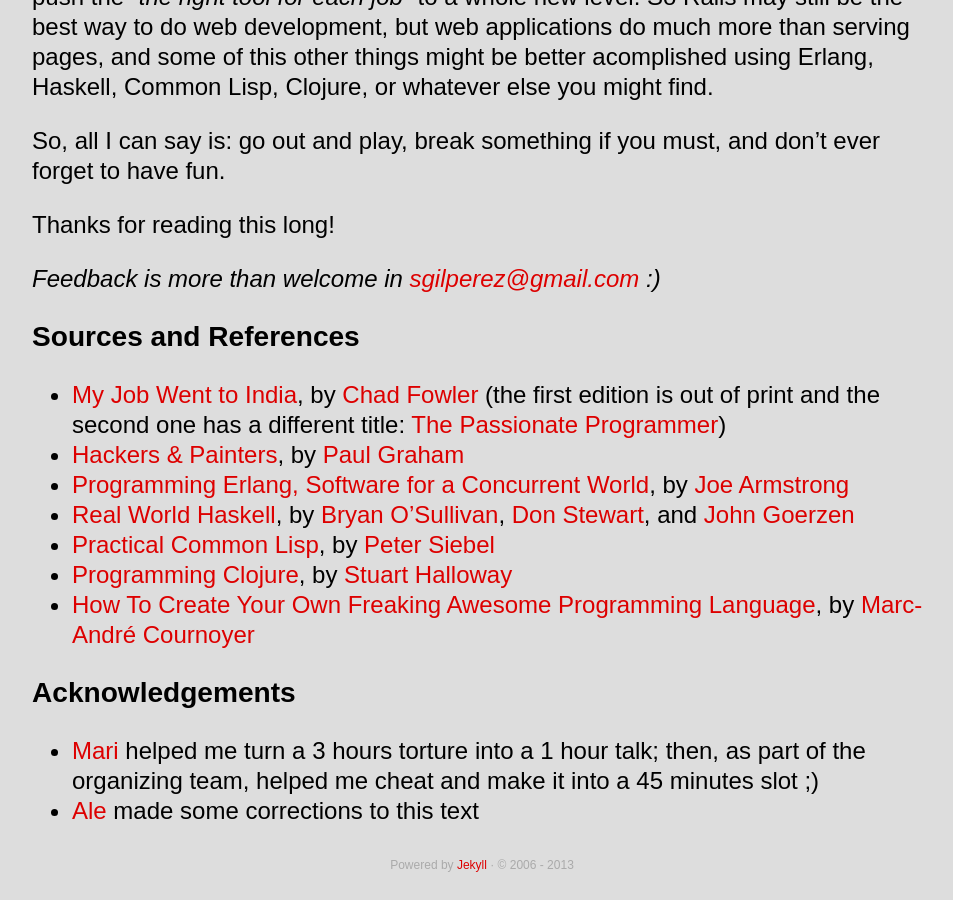
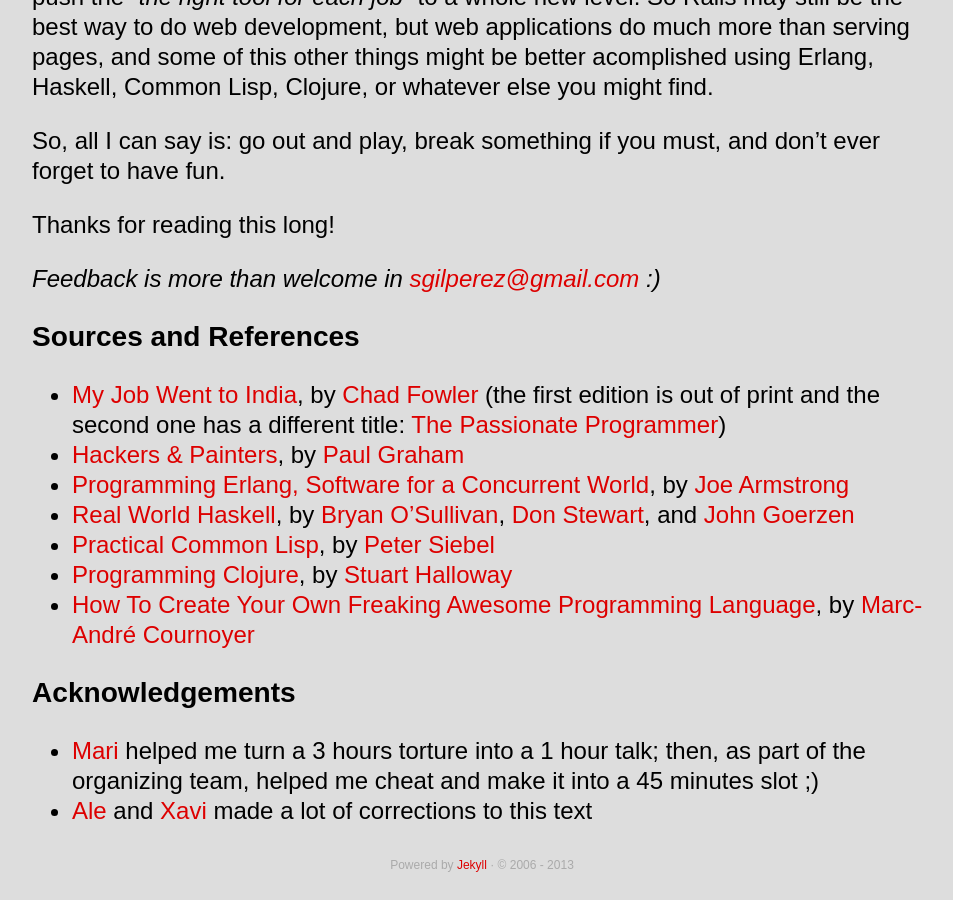
Before and after one commit to porras/porras.github.com, a Jekyll site: the page built from writings/_posts/2013-03-01-five-languages-in-a-moment.md, in a window 1280 px wide and 900 px high, scrolled down 25839 px. Shown: the whole window, without its empty margins (158-1111 px from the left). Built offline with Jekyll 4.4.1, drawn with Linux system fonts in a browser that asks for light colours; Markdown is read by kramdown in place of the engine named in the settings.

Commit message:
Xavi is the boss

```diff
--- a/writings/_posts/2013-03-01-five-languages-in-a-moment.md
+++ b/writings/_posts/2013-03-01-five-languages-in-a-moment.md
@@ -659,4 +659,4 @@ Thanks for reading this long!
 ### Acknowledgements
 
 * [Mari](http://twitter.com/valakirka) helped me turn a 3 hours torture into a 1 hour talk; then, as part of the organizing team, helped me cheat and make it into a 45 minutes slot ;)
-* [Ale](http://bomberstudios.com/) made some corrections to this text
+* [Ale](http://bomberstudios.com/) and [Xavi](http://hashref.com/) made a lot of corrections to this text
```
